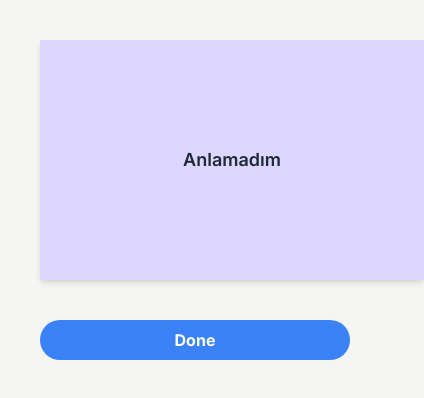
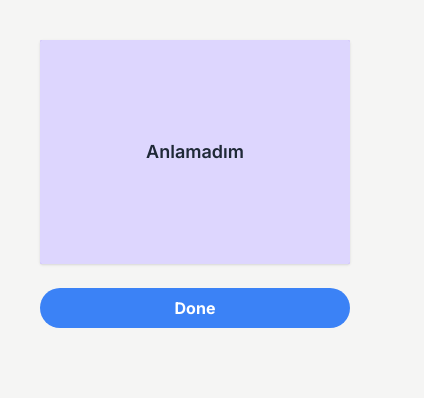
Before and after one commit to sangshrestha/flashcard, a Next.js app: page / in a window 390 px wide. Shown: the top 398 px of the page, 424 px wide, since content can reach past the window. Built offline with nearby package versions, Linux system fonts and the light colour scheme.

Commit message:
fix: mobile responsiveness width

```diff
--- a/src/components/Deck.tsx
+++ b/src/components/Deck.tsx
@@ -23,12 +23,14 @@ export function Deck({ list }: Deckprops) {
   }
 
   return (
-    <div className="relative flex flex-col justify-center gap-4 max-w-sm w-96 h-80">
-      <Flashcard
-        key={listIndex}
-        front={list[listIndex].front}
-        back={list[listIndex].back}
-      ></Flashcard>
+    <div className="flex flex-col justify-center gap-4 max-w-sm w-96 h-72">
+      <div className="relative h-56">
+        <Flashcard
+          key={listIndex}
+          front={list[listIndex].front}
+          back={list[listIndex].back}
+        ></Flashcard>
+      </div>
       <button
         className="mt-auto bg-blue-500 hover:bg-blue-700 text-white font-bold py-2 px-4 rounded-full"
         onClick={change}
--- a/src/components/Flashcard.tsx
+++ b/src/components/Flashcard.tsx
@@ -41,7 +41,7 @@ export default function Flashcard({ front, back }: FlashcardProps) {
 
   return (
     <div
-      className={`flashcard ${turn} absolute inset-0 w-96 h-60 rounded-sm cursor-pointer shadow-md select-none transition transform duration-700`}
+      className={`flashcard ${turn} absolute inset-0 w-100 min-h-24 rounded-sm cursor-pointer shadow select-none transition transform duration-1000`}
       onClick={flip}
     >
       <div
```
